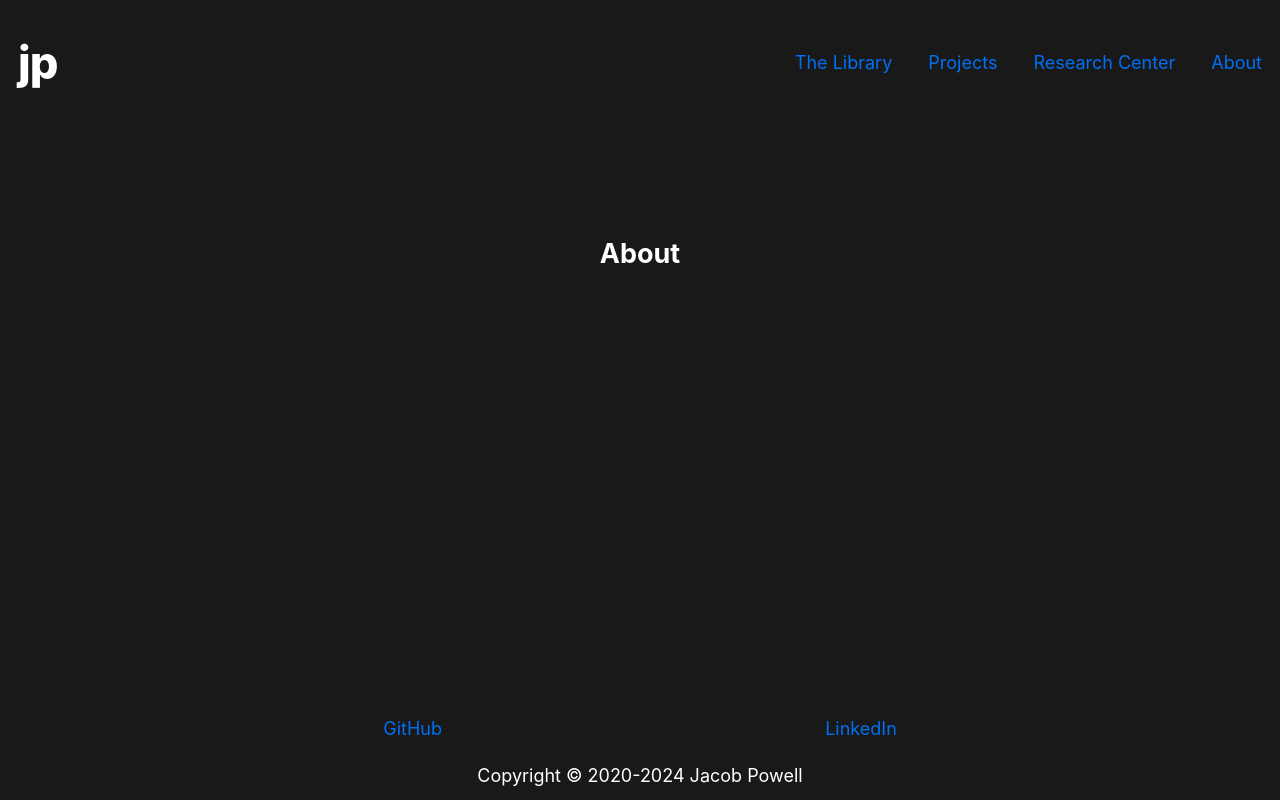
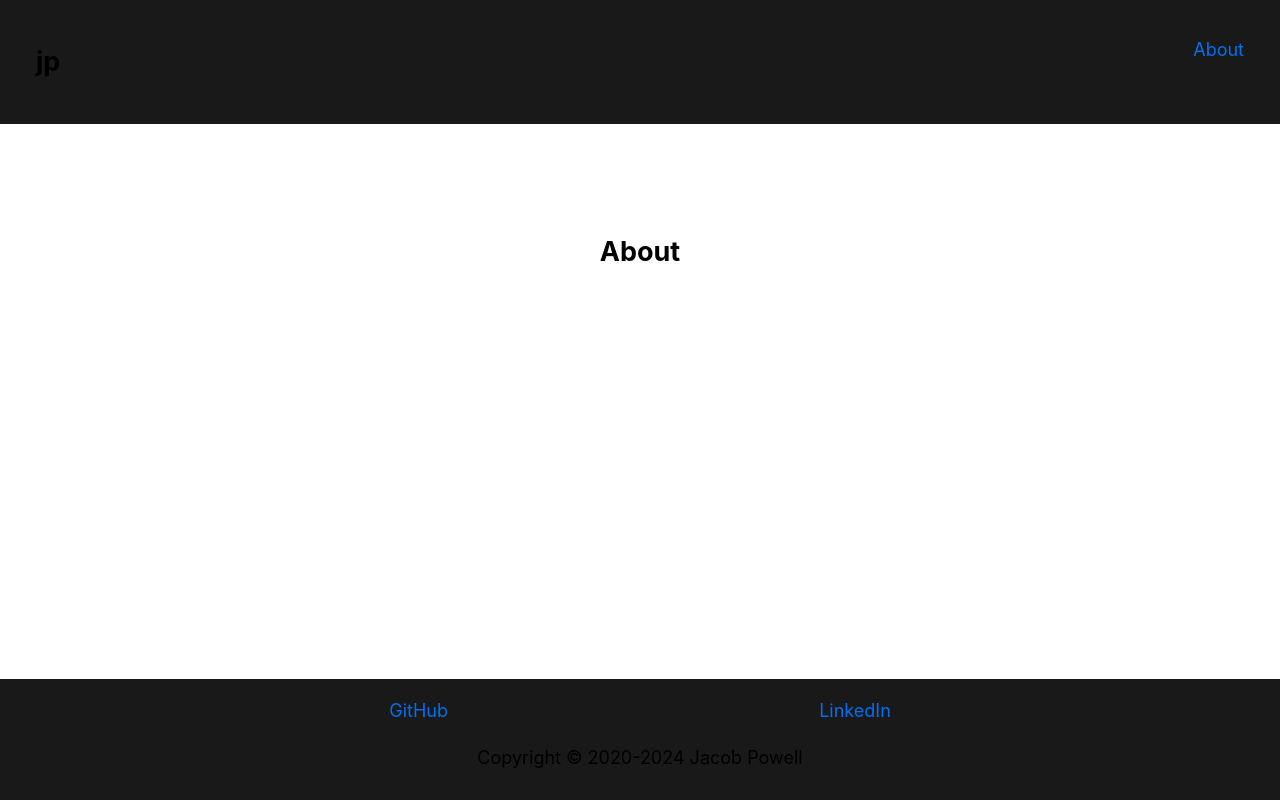
Before and after one commit to Scout2012/blog, a Next.js app: page /about in a window 1280 px wide. Built offline with nearby package versions, Linux system fonts and the light colour scheme; a small style sheet from the web is missing.

Commit message:
stripping to basics

```diff
--- a/components/Layout.tsx
+++ b/components/Layout.tsx
@@ -5,7 +5,7 @@ import React from "react";
 import styles from "./layout.module.css";
 import utilStyles from "../styles/utils.module.css";
 
-import { SpeedInsights } from "@vercel/speed-insights/next"
+import { SpeedInsights } from "@vercel/speed-insights/next";
 
 const NAME = "jacob powell";
 export const SITE_TITLE = "jacobs brain";
@@ -18,38 +18,47 @@ export default function Layout({ children }) {
         <meta property="og:image" content="/favicon.ico" />
         <meta name="og:title" content={SITE_TITLE} />
         <title>{SITE_TITLE}</title>
-        <link rel="stylesheet" href="https://cdn.jsdelivr.net/gh/highlightjs/cdn-release@11.9.0/build/styles/github.css"></link>
+        <link
+          rel="stylesheet"
+          href="https://cdn.jsdelivr.net/gh/highlightjs/cdn-release@11.9.0/build/styles/github.css"
+        ></link>
       </Head>
-      <header className={styles.header}>
-        <nav className={styles.mainNav}>
+      <header>
+        <nav>
           <Link href={`/`} legacyBehavior>
-            <div className={styles.me}>
-              <h1 className={utilStyles.heading2Xl}>{NAME.split(" ").map(x => x[0])}</h1>
+            <div>
+              <h1>{NAME.split(" ").map((x) => x[0]) /* gets initals*/}</h1>
             </div>
           </Link>
-          <ol className={styles.pages}>
-            <Link href={`/library`}>
-              The Library
-            </Link>
-            <Link href={`/projects`}>
-              Projects
-            </Link>
-            <Link href={`/research`}>
-              Research Center
-            </Link>
-            <Link href={`/about`}>
-              About
-            </Link>
+          <ol>
+            <Link href={`/about`}>About</Link>
           </ol>
         </nav>
       </header>
-      <main className={styles.content}>{children}</main>
-      <footer className={styles.footer}>
-        <ul className={utilStyles.list} style={{display: "flex", justifyContent: "space-evenly"}}>
-          <li><a href="https://github.com/Scout2012">GitHub</a></li>
-          <li><a href="https://www.linkedin.com/in/jacob-powell-925571121/">LinkedIn</a></li>
+      <main>{children}</main>
+      <footer>
+        <ul
+          className={utilStyles.list}
+          style={{ display: "flex", justifyContent: "space-evenly" }}
+        >
+          <li>
+            <a href="https://github.com/Scout2012">GitHub</a>
+          </li>
+          <li>
+            <a href="https://www.linkedin.com/in/jacob-powell-925571121/">
+              LinkedIn
+            </a>
+          </li>
         </ul>
-        <p style={{display: "flex", justifyContent: "center", marginBottom: "0.5em"}}>Copyright © 2020-2024 Jacob Powell</p>
+        <p
+          style={{
+            display: "flex",
+            justifyContent: "center",
+            marginBottom: "0.5em",
+          }}
+        >
+          Copyright © 2020-2024 Jacob Powell
+        </p>
       </footer>
       <SpeedInsights />
     </div>
--- a/components/layout.module.css
+++ b/components/layout.module.css
@@ -3,48 +3,3 @@
   flex-direction: column;
   min-height: 100vh;
 }
-
-.header {
-  padding: 1em 1em;
-}
-
-.mainNav {
-  display: flex;
-  justify-content: space-between;
-}
-
-@media only screen and (max-width: 700px) {
-  .header {
-    flex-direction: row;
-    align-items: center;
-  }
-  .mainNav {
-    flex-direction: column;
-    align-items: center;
-    justify-content: center;
-  }
-  .pages {
-    text-align: center;
-  }
-}
-
-.me {
-  display: flex;
-  column-gap: 2em;
-  align-items: center;
-}
-
-.pages {
-  display: flex;
-  align-items: center;
-  list-style: none;
-  column-gap: 2em;
-  padding: 0;
-}
-
-.content {
-  display: flex;
-  padding-top: 5em;
-  justify-content: center;
-  flex-grow: 1;
-}
--- a/styles/global.css
+++ b/styles/global.css
@@ -6,8 +6,33 @@ body {
     Ubuntu, Cantarell, Fira Sans, Droid Sans, Helvetica Neue, sans-serif;
   line-height: 1.6;
   font-size: 18px;
+}
+
+header, footer {
   background-color: #191919;
-  color: white;
+  padding: 1em 1em;
+}
+
+header nav {
+  display: flex;
+  justify-content: space-between;
+  background-color: #191919;
+  padding: 0 1em 0 1em;
+}
+
+@media only screen and (max-width: 700px) {
+  header nav {
+    flex-direction: column;
+    align-items: center;
+    justify-content: center;
+  }
+}
+
+main {
+  display: flex;
+  padding-top: 5em;
+  justify-content: center;
+  flex-grow: 1;
 }
 
 * {
```
Also changed, not shown: package.json (+5 -5 lines), pages/index.tsx (+17 -5 lines), pages/library/[id].tsx (deleted, +0 -45 lines), pages/library/index.tsx (deleted, +0 -39 lines), pages/library/post.module.css (deleted, +0 -13 lines), pages/projects/[id].tsx (deleted, +0 -30 lines), pages/projects/index.tsx (deleted, +0 -24 lines), pages/research/index.tsx (deleted, +0 -30 lines), 1 other file (tests, documents, lock files or other folders).
